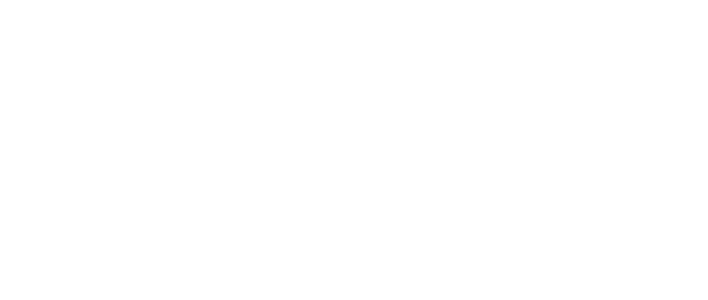
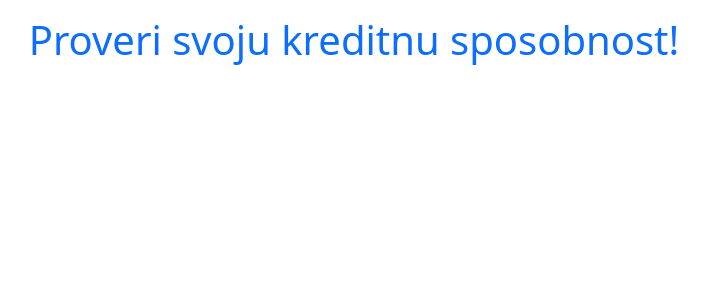
Before and after one commit to AnjaHamzz/ITEH-React-Domaci, a React (Create React App) app: page /kredit in a window 1280 px wide. Before the commit this address had no page. Shown: the top 300 px of the page, without its empty margins (286-994 px from the left). Built offline with nearby package versions, Linux system fonts and the light colour scheme.

Commit message:
KreditStrana, prenos vrednosti preko parametara do komponente KreditKomponenta

```diff
--- a/src/App.js
+++ b/src/App.js
@@ -2,6 +2,7 @@
 import './App.css';
 import { BrowserRouter as Router, Routes, Route } from 'react-router-dom';
 import BankaPocetna from './pgs/BankaPocetna';
+import KreditStrana from './pgs/KreditStrana';
 
 function App() {
   return (
@@ -9,6 +10,7 @@
       <Router>
         <Routes>
         <Route path="/" element={<BankaPocetna />} />
+        <Route path="kredit" element={<KreditStrana />} />
         </Routes>
       </Router>
     </div>
--- a/src/components/Konvertor.js
+++ b/src/components/Konvertor.js
@@ -46,7 +46,7 @@
     return (
         <div>
 
-            <h2 id="konv-head">Konvertor</h2>
+            <h2 id="konv-head" className="text-primary">Konvertor</h2>
 
             <div id="konvertor-div">
 
--- /dev/null
+++ b/src/components/KreditKomponenta.js
@@ -0,0 +1,11 @@
+
+
+function KreditKomponenta(props){
+    return (
+        <div>
+            <h1 className="mt-3 text-primary">{props.naslov}</h1>
+        </div>
+    )
+}
+
+export default KreditKomponenta;
--- /dev/null
+++ b/src/pgs/KreditStrana.js
@@ -0,0 +1,15 @@
+import KreditKomponenta from "../components/KreditKomponenta";
+
+
+function KreditStrana(){
+
+    const tekstNaslov = "Proveri svoju kreditnu sposobnost!";
+
+    return (
+        <div>
+            <KreditKomponenta naslov={tekstNaslov}/>
+        </div>
+    )
+}
+
+export default KreditStrana;
```
